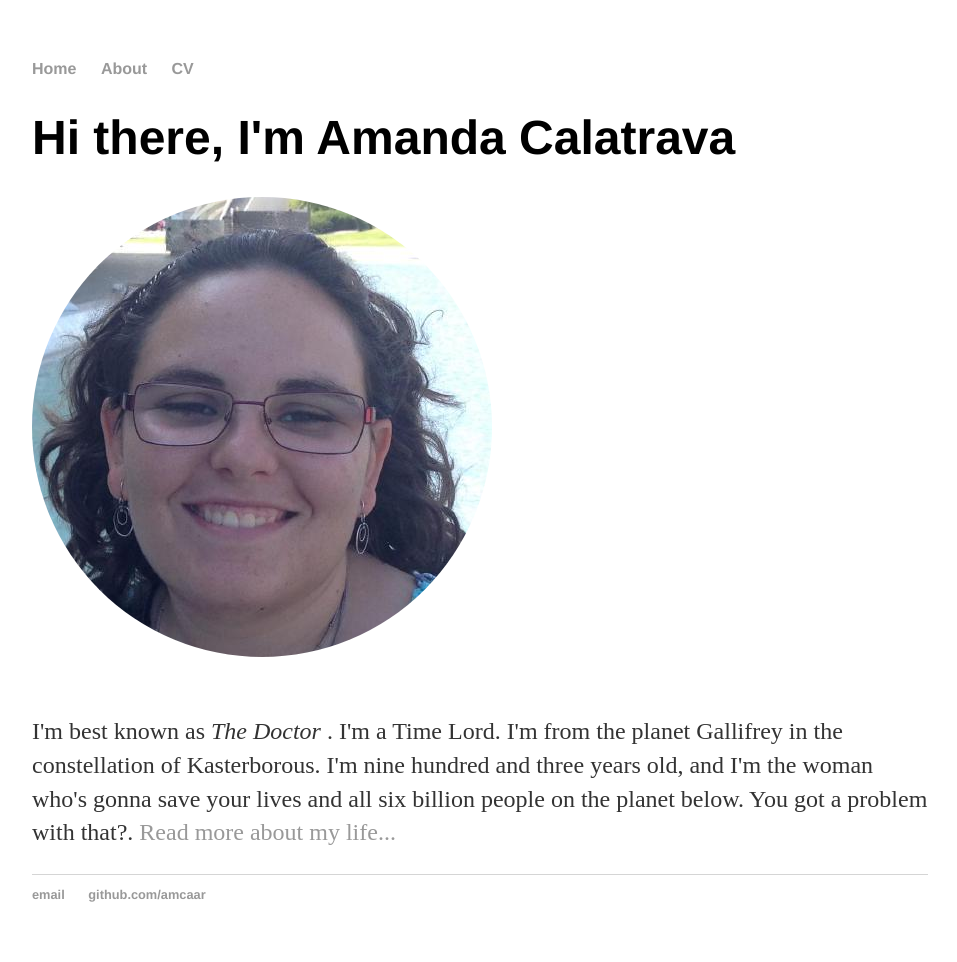
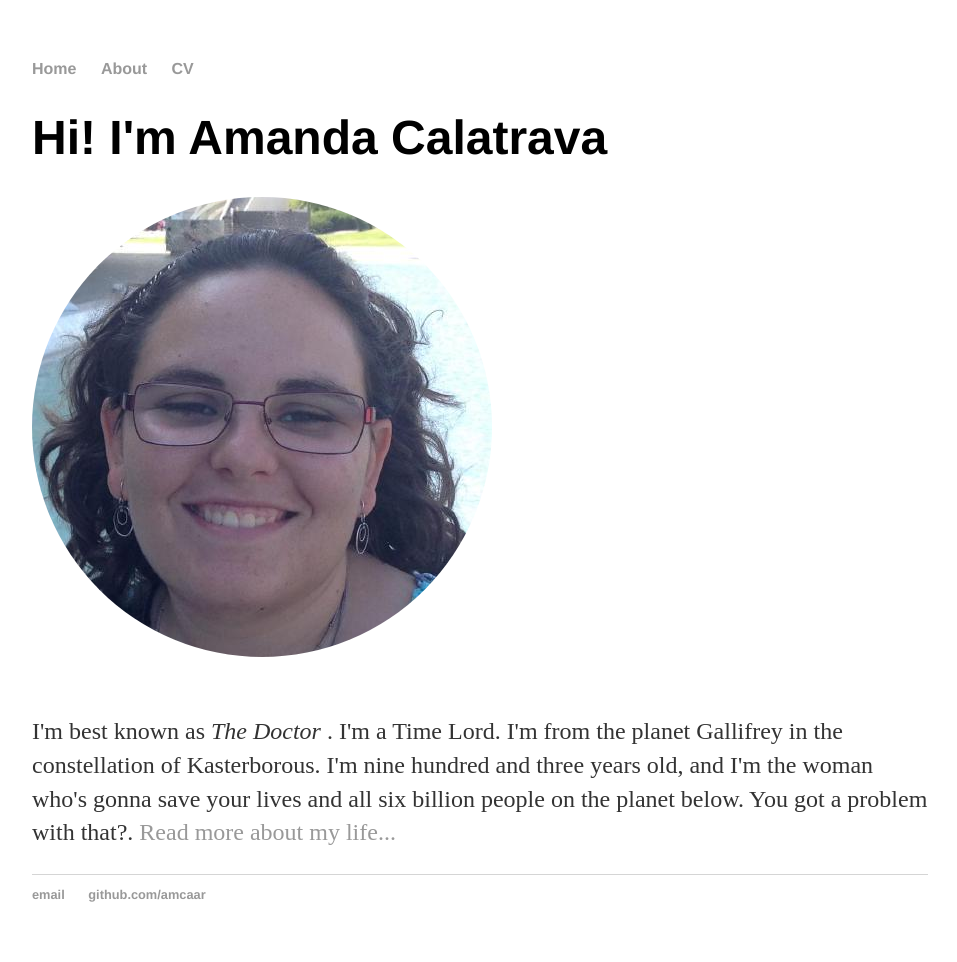
Before and after one commit to amcaar/amcaar.github.io, a Jekyll site: the page built from index.html, in a window 1280 px wide. Shown: the whole page, without its empty margins (160-1117 px from the left). Built offline with Jekyll 4.4.1, drawn with Linux system fonts in a browser that asks for light colours.

Commit message:
Update index.html

```diff
--- a/index.html
+++ b/index.html
@@ -3,7 +3,7 @@ layout: default
 title: Amanda Calatrava
 ---
 <div class="blurb">
-	<h1>Hi there, I'm Amanda Calatrava</h1>
+	<h1>Hi! I'm Amanda Calatrava</h1>
 	<img class="img-circle avatar" alt="Amanda Calatrava" src="/img/amcaar.jpg">
 	<p>I'm best known as <em>The Doctor</em> . I'm a Time Lord. I'm from the planet Gallifrey in the constellation of Kasterborous. I'm nine hundred and three years old, and I'm the woman who's gonna save your lives and all six billion people on the planet below. You got a problem with that?. <a href="/about">Read more about my life...</a></p>
 </div><!-- /.blurb -->
```
